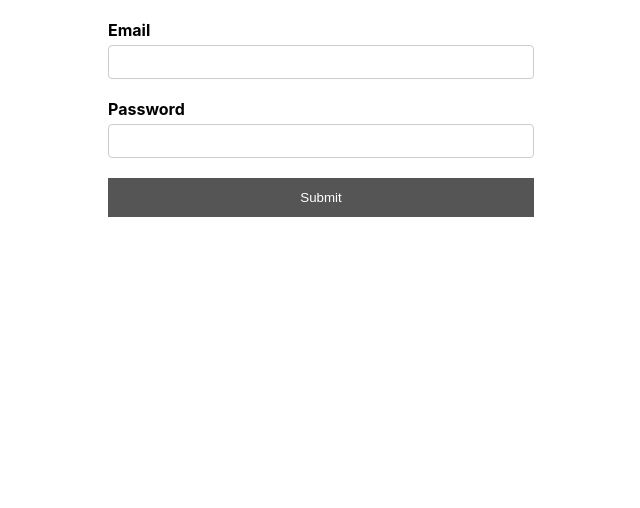
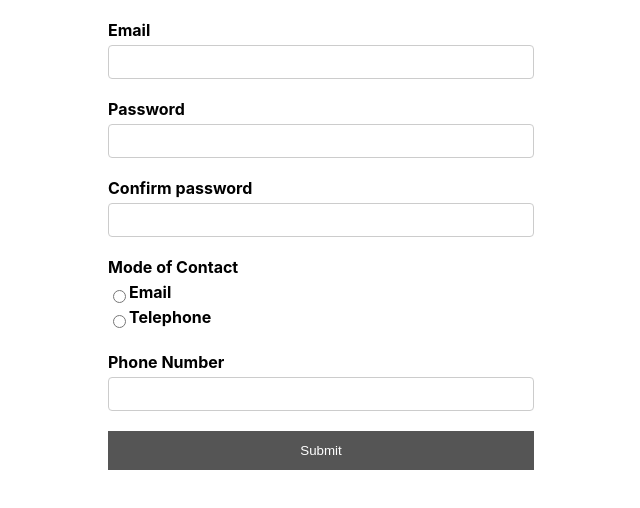
Before and after one commit to Haybuka/React-combo, a React (Create React App) app: page / in a window 1280 px wide. Shown: the top 508 px of the page, without its empty margins (319-959 px from the left). Built offline with nearby package versions, Linux system fonts and the light colour scheme.

Commit message:
Created registeration component, also used a stepup on Yup

```diff
--- a/src/components/formik/Index.js
+++ b/src/components/formik/Index.js
@@ -1,18 +1,20 @@
-import React from 'react'
-import YoutubeForm from './YoutubeForm'
-import FieldArrays from './FieldArray/FieldArray'
-import ReusableFormik from './ReusableFormik/ReusableFormik'
-import LoginForm from './Login/LoginForm'
+import React from "react";
+import YoutubeForm from "./YoutubeForm";
+import FieldArrays from "./FieldArray/FieldArray";
+import ReusableFormik from "./ReusableFormik/ReusableFormik";
+import LoginForm from "./Login/LoginForm";
+import RegisterationForm from "./Registeration/RegisterationForm";
 
 const FormikIndex = () => {
   return (
     <div>
-        {/* <YoutubeForm /> */}
-        {/* <FieldArrays /> */}
-        {/* <ReusableFormik /> */}
-        <LoginForm />
+      {/* <YoutubeForm /> */}
+      {/* <FieldArrays /> */}
+      {/* <ReusableFormik /> */}
+      {/* <LoginForm /> */}
+     <RegisterationForm />
     </div>
-  )
-}
+  );
+};
 
-export default FormikIndex
+export default FormikIndex;
--- /dev/null
+++ b/src/components/formik/Registeration/RegisterationForm.js
@@ -0,0 +1,83 @@
+import React from "react";
+import { Formik, Field, Form } from "formik";
+import * as Yup from "yup";
+import FormikControl from "../ReusableFormik/FormikControl";
+
+const RegisterationForm = () => {
+  const options = [
+    { key: "Email", value: "emailmoc" },
+    { key: "Telephone", value: "telephonemoc" },
+  ];
+  const initialValues = {
+    email: "",
+    password: "",
+    confirmPassword: "",
+    modeOfContact: "",
+    phone: "",
+  };
+
+  const validationSchema = Yup.object({
+    email: Yup.string()
+      .email("Invalid field type")
+      .required("Email field is required"),
+    password: Yup.string().required("Password field is required"),
+    confirmPassword: Yup.string()
+      .oneOf([Yup.ref("password"), ""], "Passwords must match")
+      .required("Required"),
+    modeOfContact: Yup.string().required("Required"),
+    phone: Yup.string().when("modeOfContact", {
+      is: "telephonemoc",
+      then: Yup.string().required("Required"),
+    }),
+  });
+  const onSubmit = (values) => console.log(values);
+  return (
+    <Formik
+      initialValues={initialValues}
+      validationSchema={validationSchema}
+      onSubmit={onSubmit}
+    >
+      {(formik) => {
+        return (
+          <Form>
+            <FormikControl
+              control="input"
+              type="email"
+              label="Email"
+              name="email"
+            />
+            <FormikControl
+              control="input"
+              type="password"
+              label="Password"
+              name="password"
+            />
+              <FormikControl
+              control="input"
+              type="password"
+              label="Confirm password"
+              name="confirmPassword"
+            />
+             <FormikControl
+              control="radio"
+              label="Mode of Contact"
+              name="modeOfContact"
+              options={options}
+            />
+             <FormikControl
+              control="input"
+              type="text"
+              label="Phone Number"
+              name="phone"
+            />
+            <button type="submit" disabled={!formik.isValid}>
+              Submit
+            </button>
+          </Form>
+        );
+      }}
+    </Formik>
+  );
+};
+
+export default RegisterationForm;
--- a/src/components/formik/ReusableFormik/InputTypes/Radio.js
+++ b/src/components/formik/ReusableFormik/InputTypes/Radio.js
@@ -10,7 +10,7 @@ const Radio = (props) => {
       <label>{label}</label>
       <Field name={name} {...rest}>
         {({ field }) => {
-            console.log(field)
+            // console.log(field)
           return options?.map((option) => {
             return (
               <div key={option.key} className="radio">
```
Also changed, not shown: 1 other file (tests, documents, lock files or other folders).
